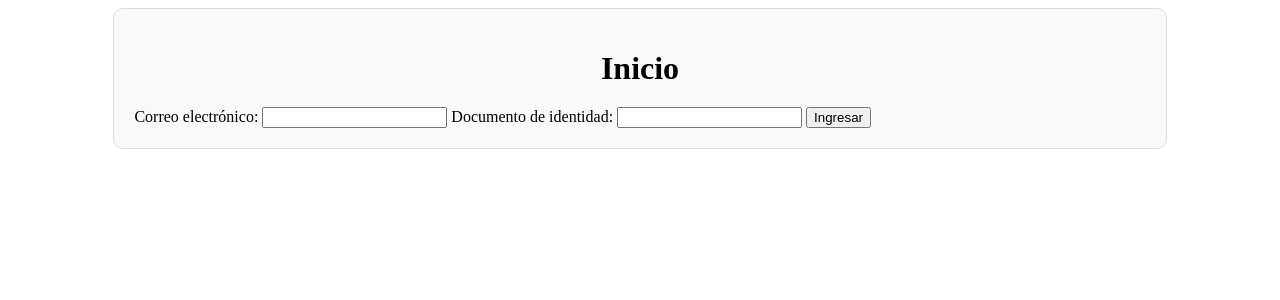
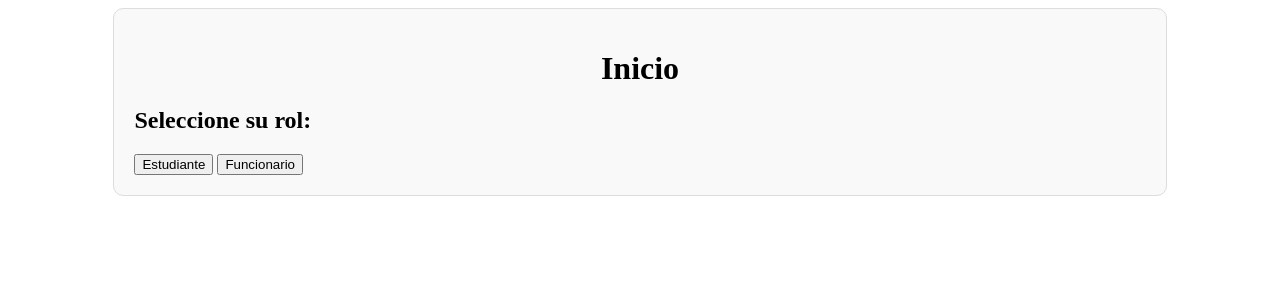
Before and after one commit to 0Jojos0/ProyectoFinal, a PHP site: page / in a window 1280 px wide. Shown: the top 300 px of the page. Run offline with PHP 8.4, Linux system fonts and the light colour scheme.

Commit message:
modificado login e index

```diff
--- a/index.html
+++ b/index.html
@@ -4,18 +4,44 @@
     <meta charset="UTF-8">
     <meta name="viewport" content="width=device-width, initial-scale=1.0">
     <title>Inicio - Impresión de Carnets</title>
-    <link rel="stylesheet" href="frontend/css/estilos.css">
+    <link rel="stylesheet" href="backend/css/estilos.css">
 </head>
 <body>
     <div class="container">
         <h1>Inicio</h1>
-        <form action="backend/login.php" method="post">
-            <label for="email">Correo electrónico:</label>
-            <input type="email" id="email" name="email" required>
-            <label for="documento">Documento de identidad:</label>
-            <input type="text" id="documento" name="documento" required>
-            <button type="submit">Ingresar</button>
-        </form>
+        <h2>Seleccione su rol:</h2>
+        <button onclick="showStudentForm()">Estudiante</button>
+        <button onclick="showEmployeeForm()">Funcionario</button>
+        <div id="studentForm" style="display: none;">
+            <form action="backend/login.php" method="post">
+                <label for="email_estudiante">Correo electrónico:</label>
+                <input type="email" id="email_estudiante" name="email" required>
+                <label for="documento_estudiante">Documento de identidad:</label>
+                <input type="text" id="documento_estudiante" name="documento" required>
+                <button type="submit">Ingresar</button>
+            </form>
+        </div>
+        <div id="employeeForm" style="display: none;">
+            <form action="backend/login.php" method="post">
+                <label for="email_funcionario">Correo electrónico:</label>
+                <input type="email" id="email_funcionario" name="correo" required>
+                <label for="contrasena_funcionario">Contraseña:</label>
+                <input type="password" id="contrasena_funcionario" name="contrasena" required>
+                <button type="submit">Ingresar</button>
+            </form>
+        </div>
     </div>
+
+    <script>
+        function showStudentForm() {
+            document.getElementById("studentForm").style.display = "block";
+            document.getElementById("employeeForm").style.display = "none";
+        }
+
+        function showEmployeeForm() {
+            document.getElementById("studentForm").style.display = "none";
+            document.getElementById("employeeForm").style.display = "block";
+        }
+    </script>
 </body>
 </html>
```
Also changed, not shown: backend/login.php (+32 -6 lines).
